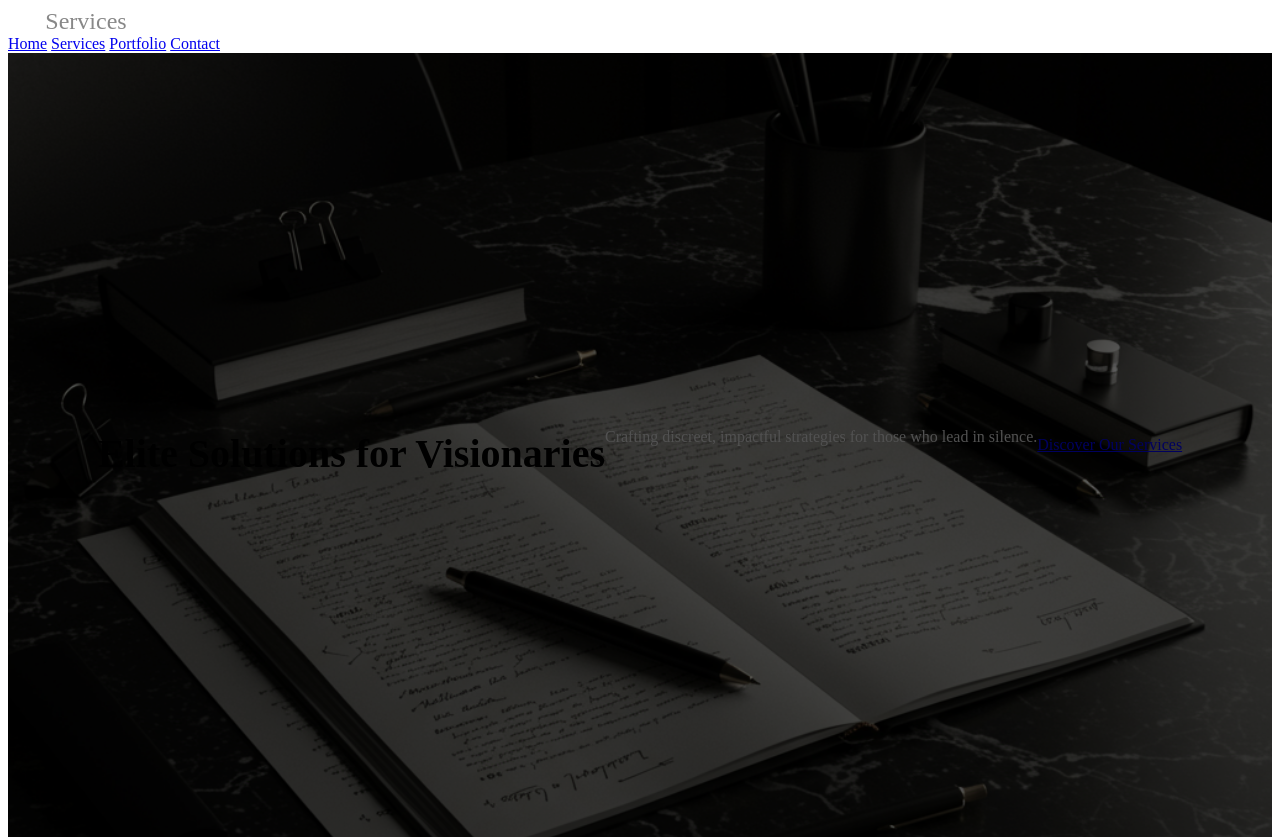
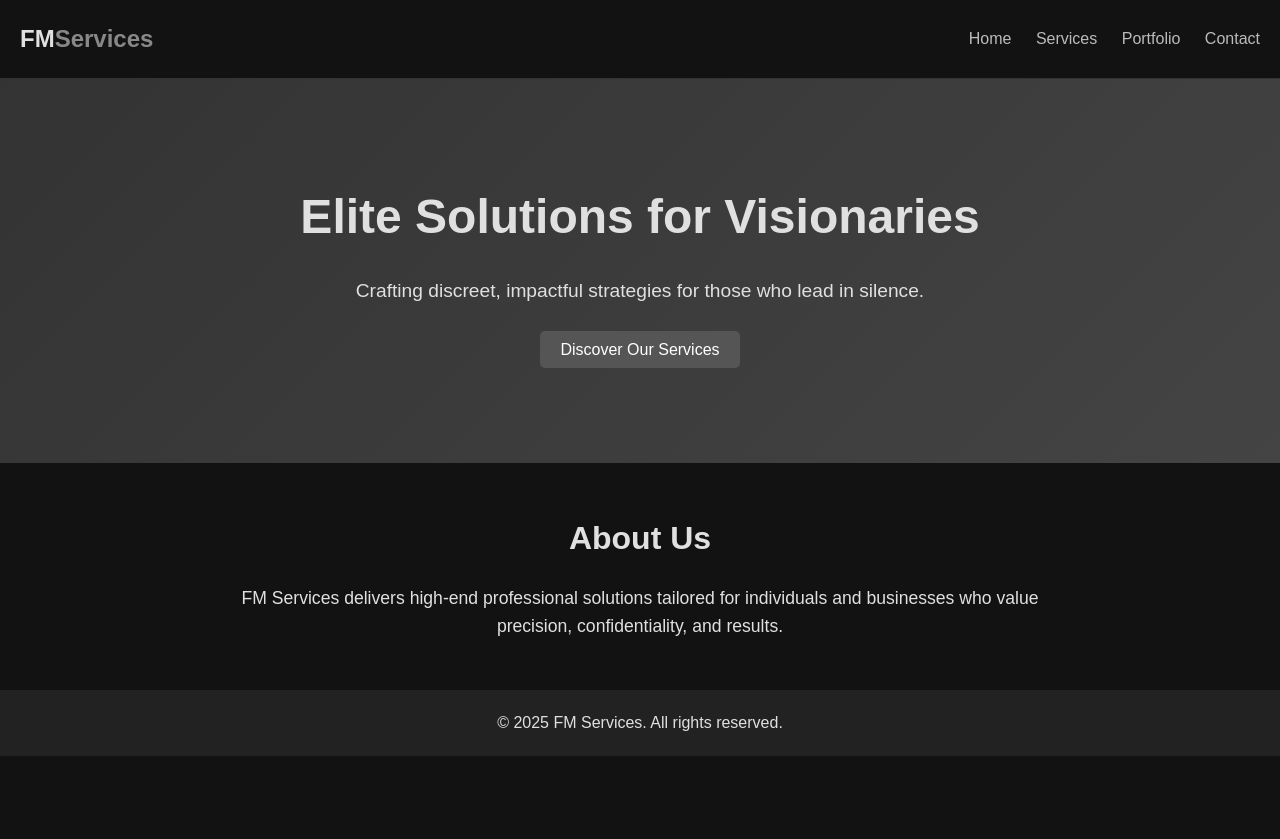
Before and after one commit to fran1uuu/FMSERVICES, a plain HTML site: page index.html in a window 1280 px wide. Shown: the top 839 px of the page. After the commit the page ends 800 px from the top, so only its background shows below. Drawn offline with Linux system fonts and the light colour scheme.

Commit message:
Update style.css

```diff
--- a/style.css
+++ b/style.css
@@ -1,63 +1,83 @@
-/* Logo */
-.logo {
+/* Global Styles */
+* {
+  margin: 0;
+  padding: 0;
+  box-sizing: border-box;
+  font-family: 'Arial', sans-serif;
+}
+body {
+  background-color: #121212;
+  color: #e0e0e0;
+  line-height: 1.6;
+}
+
+/* Header */
+header {
+  display: flex;
+  justify-content: space-between;
+  align-items: center;
+  padding: 20px;
+  border-bottom: 1px solid #333;
+}
+header .logo {
   font-size: 1.5rem;
-  font-weight: 700;
+  font-weight: bold;
+}
+header .logo span {
+  color: #888;
+}
+header nav a {
+  color: #bbb;
+  text-decoration: none;
+  margin-left: 20px;
+}
+header nav a:hover {
   color: #fff;
 }
-.logo span {
-  color: #888;
-  font-weight: 300;
+
+/* Hero Section */
+.hero {
+  text-align: center;
+  padding: 100px 20px;
+  background: linear-gradient(135deg, #333, #444);
+}
+.hero h1 {
+  font-size: 3rem;
+  margin-bottom: 20px;
+}
+.hero p {
+  font-size: 1.2rem;
+  margin-bottom: 30px;
+}
+.hero .cta-btn {
+  padding: 10px 20px;
+  background-color: #555;
+  color: #fff;
+  text-decoration: none;
+  border-radius: 5px;
+}
+.hero .cta-btn:hover {
+  background-color: #666;
 }
 
-/* Hero */
-.hero {
-  height: 90vh;
-  background: url('zdjecie123.png') center/cover no-repeat fixed;
-  display: flex;
-  align-items: center;
-  justify-content: center;
+/* About Section */
+.about {
+  padding: 50px 20px;
   text-align: center;
-  padding: 2rem;
-  position: relative;
-}
-.hero::after {
-  content: '';
-  position: absolute;
-  inset: 0;
-  background: rgba(0,0,0,0.6);
-}
-.hero-content {
-  position: relative;
-  max-width: 700px;
-  z-index: 2;
-}
-.hero h1 {
-  font-size: 2.5rem;
-  margin-bottom: 1rem;
-}
-.hero p {
-  margin-bottom: 2rem;
-  font-weight: 300;
-  color: #ccc;
-}
-
-/* About */
-.about {
-  text-align: center;
-  max-width: 800px;
-  margin: auto;
 }
 .about h2 {
   font-size: 2rem;
-  margin-bottom: 1rem;
+  margin-bottom: 20px;
+}
+.about p {
+  font-size: 1.1rem;
+  max-width: 800px;
+  margin: 0 auto;
 }
 
-/* CTA */
-.cta {
+/* Footer */
+footer {
   text-align: center;
-  background: #111;
-  padding: 4rem 2rem;
+  padding: 20px;
+  background-color: #222;
 }
-.cta h2 {
-  margin-bottom: 1.5rem;
-}
```
